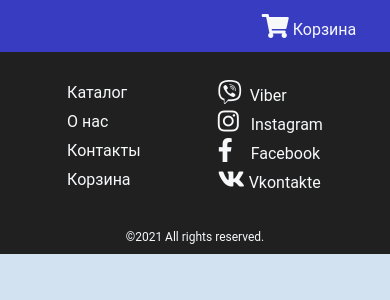
After one commit to Br0n1k/viktor-shop, a PHP site: page /catalog.php in a window 390 px wide. The commit adds this page. Shown: the top 300 px of the page. Run offline with PHP 8.4, Linux system fonts and the light colour scheme.

Commit message:
mobile and navbar changes

```diff
--- /dev/null
+++ b/catalog.php
@@ -0,0 +1,47 @@
+<!DOCTYPE html>
+<html lang="ru">
+<head>
+   <meta charset="UTF-8">
+   <meta http-equiv="X-UA-Compatible" content="IE=edge">
+   <meta name="viewport" content="width=device-width, initial-scale=1.0">
+   <title>Каталог</title>
+   <link rel="stylesheet" href="css/all.min.css">
+   <link rel="stylesheet" href="css/main.css">
+</head>
+<body>
+   <!-- NAVbar -->
+   <div class="navbar">
+      <div class="nav-inside">
+         <div class="nav-left">
+            <a href="/index.php"><h2>Главная</h2></a>
+            <a href="#">Каталог</a>
+            <a href="#">О нас</a>
+            <a href="#">Контакты</a>
+         </div>
+         <div class="nav-right">
+
+            <a href="#" class="cart-link"><i class="fas fa-shopping-cart"></i> Корзина</a>
+         </div>
+      </div>
+   </div>
+   <!-- NAVbar END -->
+
+
+
+
+
+
+
+
+
+
+
+   <!-- footer -->
+   <?php require_once "footer.php";?>
+   <!-- footer END -->
+
+   <script src="js/jquery-3.6.0.min.js"></script>
+   <script src="js/jquery.maskedinput.min.js"></script>
+   <script src="js/main.js"></script>
+</body>
+</html>
--- a/css/main.css
+++ b/css/main.css
@@ -76,6 +76,9 @@ textarea:focus, input:focus{
 .navbar .nav-right{
    align-items: baseline;
    display: flex;
+}
+.navbar .mobile-menu-button{
+   display: none;
 }
 .wrapper{
    max-width: 1920px;
@@ -270,7 +273,7 @@ textarea:focus, input:focus{
 .questions .questions-form{
    display: flex;
    justify-content: center;
-   min-width: 340px;
+   min-width: 300px;
    max-width: 600px;
    flex-direction: column;
    -webkit-box-shadow: 0px 5px 10px 2px rgba(34, 60, 80, 0.2);
@@ -425,11 +428,26 @@ textarea:focus, input:focus{
    display: flex;
    justify-content: space-evenly;
 }
+.footer .footer-inside li:nth-child(1) i{
+   margin-right: 8px;
+}
+.footer .footer-inside li:nth-child(2) i{
+   margin-right: 12px;
+}
+.footer .footer-inside li:nth-child(3) i{
+   margin-right: 18px;
+}
+.footer .footer-inside li:nth-child(4) i{
+   margin-right: 4px;
+}
 .footer .footer-inside ul{
    padding:10px;
 }
 .footer .footer-inside li{
    padding: 2px 0;
+}
+.footer .footer-inside .footer-left li{
+   padding: 5px 0;
 }
 .footer .footer-inside li a{
    color: var(--light);
@@ -461,8 +479,66 @@ textarea:focus, input:focus{
 
 
 
+/* Media stuff */
 
-/* Media stuff */
+@media screen and (max-width:400px){
+   .questions .questions-form{
+      min-width: 260px;
+      padding: 20px;
+   }
+}
+@media screen and (max-width:520px){
+   .navbar .mobile-menu-button{
+      display: block;
+      position: absolute;
+      left: 12px;
+      top: 0;
+   }
+   .navbar .cart-link{
+      display: block;
+      position: absolute;
+      right: 4px;
+      top: 0;
+   }
+   .navbar .nav-left{
+      display: none;
+   }
+   .navbar .nav-inside{
+      position: relative;
+      height: 24px;
+      -webkit-transition: all 0.2s ease;
+      -moz-transition: all 0.2s ease;
+      -o-transition: all 0.2s ease;
+      transition: all 0.2s ease;
+   }
+   .navbar .desktop-menu-link{
+      display: none;
+   }
+   .info .info-left img{
+      width: 95%;
+   }
+
+   /* menu-opened */
+
+   .navbar .nav-inside.opened{
+      position: relative;
+      height: 150px;
+      align-items: flex-start;
+   }
+   .navbar .nav-left.opened{
+      display: flex;
+      flex-direction: column;
+      position: absolute;
+      top: 40px;
+      left: 10px;
+   }
+   .navbar .nav-left.opened .opened-show{
+      display: flex;
+      padding-top: 10px;
+      font-size: 18px;
+   }
+}
+
 @media screen and (max-width:670px){
    /* надо другую картинку */
 }
--- /dev/null
+++ b/footer.php
@@ -0,0 +1,23 @@
+<div class="footer">
+   <div class="footer-inside">
+      <div class="footer-left">
+         <ul>
+            <li><a href="/catalog.php">Каталог</a></li>
+            <li><a href="/about.html">О нас</a></li>
+            <li><a href="/contacts.html">Контакты</a></li>
+            <li><a href="#">Корзина</a></li>
+         </ul>
+      </div>
+      <div class="footer-right">
+         <ul>
+            <li><a href="https://invite.viber.com/?g2=AQAasivCpxu2F0se8eaBd3UWuguC9lPZk66AnhGqiFfwpE3AjhniPW9hnHU1jqvf"><i class="fab fa-viber"></i>Viber</a></li>
+            <li><a href="#"><i class="fab fa-instagram"></i>Instagram</a></li>
+            <li><a href="#"><i class="fab fa-facebook-f"></i>Facebook</a></li>
+            <li><a href="#"><i class="fab fa-vk"></i>Vkontakte</a></li>
+         </ul>
+      </div>
+   </div>
+   <div class="footer-copyrights">
+      <p>©<?php echo date("Y"); ?> All rights reserved.</p>
+   </div>
+</div>
--- a/js/main.js
+++ b/js/main.js
@@ -1,10 +1,31 @@
 //NAVBAR
 
+//nav colors
 const cartLink = document.querySelector('.cart-link');
 const cartIcon = document.querySelector('.cart-link > i');
 
 cartLink.addEventListener('mouseover', () => cartIcon.style.color = "#f5a81b");
 cartLink.addEventListener('mouseout', () => cartIcon.style.color = "#f6f8fa");
+
+//nav mobile
+
+let navInside = document.querySelector('.nav-inside');
+let navLeft = document.querySelector('.nav-left');
+let navButton = document.querySelector('.mobile-menu-button');
+let opened = false;
+
+navButton.addEventListener('click', () => {
+   if(opened == false){
+      navInside.classList.add('opened');
+      navLeft.classList.add('opened');
+      opened = true;
+   }
+   else{
+      navInside.classList.remove('opened');
+      navLeft.classList.remove('opened');
+      opened = false;
+   }
+});
 
 //MAIN SLIDER
 
```
Also changed, not shown: catalog.html (deleted, +0 -21 lines), index.php (+8 -33 lines), images/obruchi/viber_2020-07-22_16-29-18.jpg (added), images/obruchi/viber_2020-07-22_16-30-34.jpg (added).
